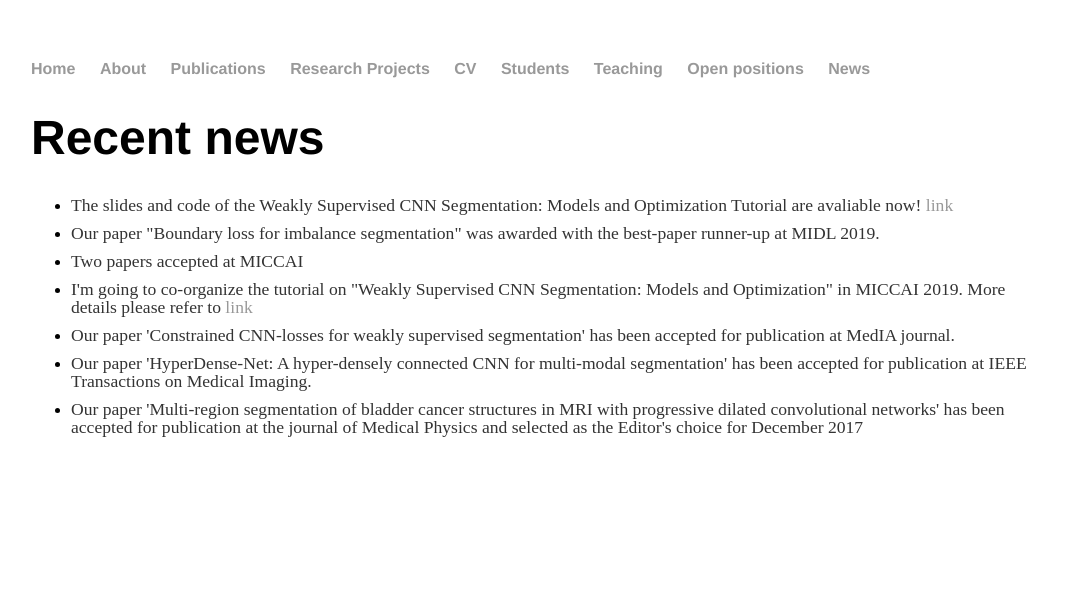
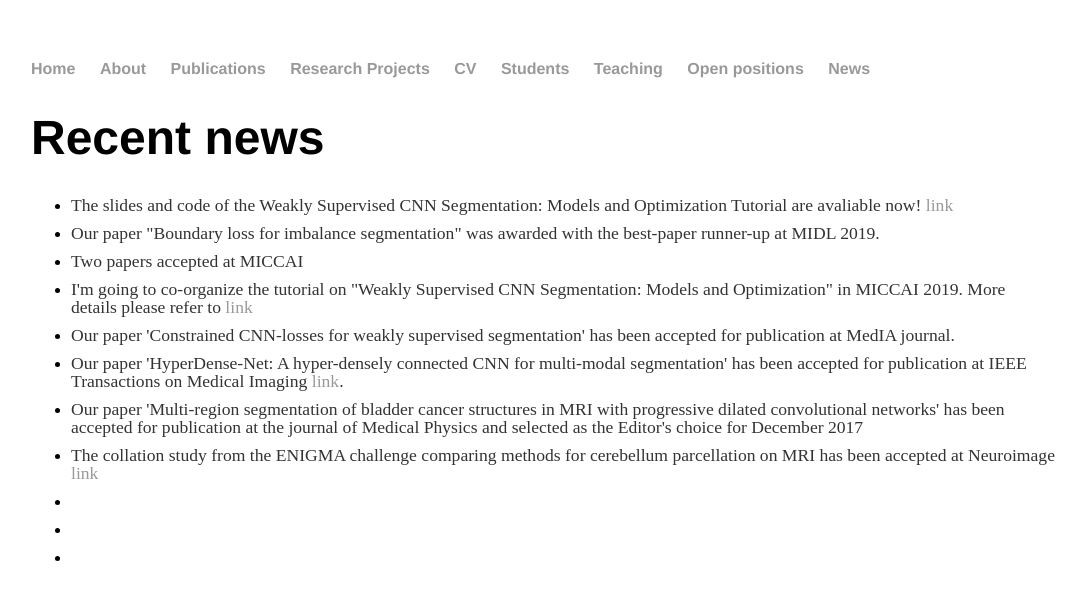
Before and after one commit to josedolz/josedolz.github.io, a Jekyll site: the page built from news/index.html, in a window 1280 px wide. Shown: the top 600 px of the page, without its empty margins (97-1183 px from the left). Built offline with Jekyll 4.4.1, drawn with Linux system fonts in a browser that asks for light colours.

Commit message:
Update index.html

```diff
--- a/news/index.html
+++ b/news/index.html
@@ -10,8 +10,12 @@ title: news
 		<li><p1>Two papers accepted at MICCAI</p1></li>
 		<li><p1>I'm going to co-organize the tutorial on "Weakly Supervised CNN Segmentation: Models and Optimization" in MICCAI 2019. More details please refer to <a href="https://sites.google.com/view/miccai-2019-tutorial-weaksup/home">link</a>
 		<li><p1>Our paper 'Constrained CNN-losses for weakly supervised segmentation' has been accepted for publication at MedIA journal.
-		<li><p1>Our paper 'HyperDense-Net: A hyper-densely connected CNN for multi-modal segmentation' has been accepted for publication at IEEE Transactions on Medical Imaging.
+		<li><p1>Our paper 'HyperDense-Net: A hyper-densely connected CNN for multi-modal segmentation' has been accepted for publication at IEEE Transactions on Medical Imaging <a href="https://ieeexplore.ieee.org/abstract/document/8515234">link</a>.
 		<li><p1>Our paper 'Multi-region segmentation of bladder cancer structures in MRI with progressive dilated convolutional networks' has been accepted for publication at the journal of Medical Physics and selected as the Editor's choice for December 2017
+		<li><p1>The collation study from the ENIGMA challenge comparing methods for cerebellum parcellation on MRI has been accepted at Neuroimage <a href="https://www.sciencedirect.com/science/article/abs/pii/S1053811918306906">link</a>
+		<li><p1>
+		<li><p1>
+		<li><p1>
 	</ul>
 
 </div><!-- /.blurb -->
```
